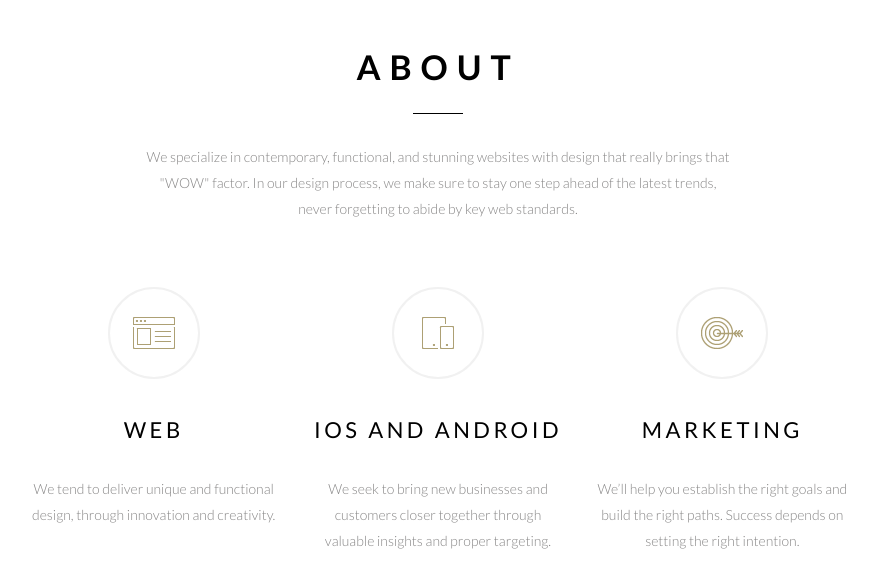
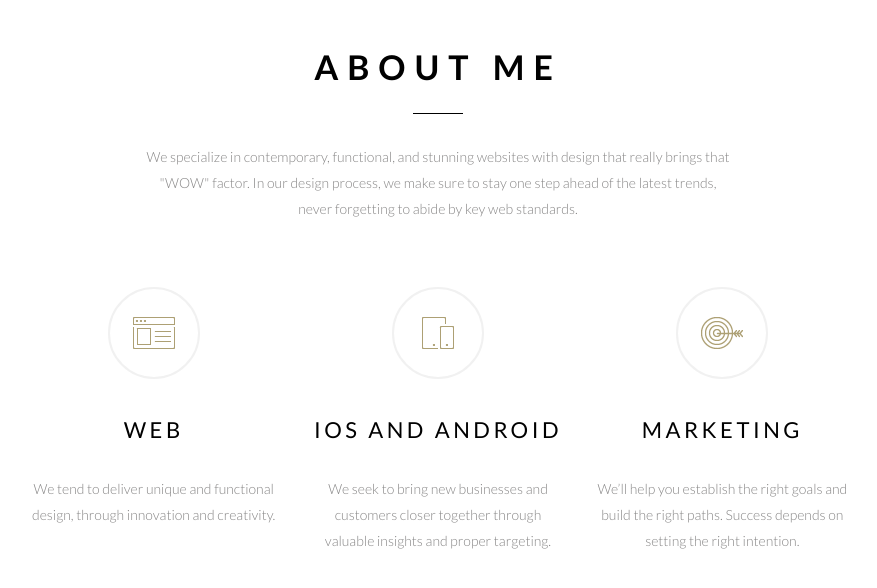
Before and after one commit to Sanzhar1308/bem_learning, a plain HTML site: page index.html in a window 1280 px wide. Shown: the whole page, without its empty margins (202-1079 px from the left). Drawn offline with Linux system fonts and the light colour scheme.

Commit message:
Update index.html

```diff
--- a/index.html
+++ b/index.html
@@ -16,7 +16,7 @@
 		<div class="about">
 			<div class="about__body">
 				<div class="about__header">
-					<div class="about__title title">ABOUT</div>
+					<div class="about__title title">ABOUT ME</div>
 					<div class="about__text">We specialize in contemporary, functional, and stunning websites with design that really brings that "WOW" factor.
 In our design process, we make sure to stay one step ahead of the latest trends,
 never forgetting to abide by key web standards.</div>
```
